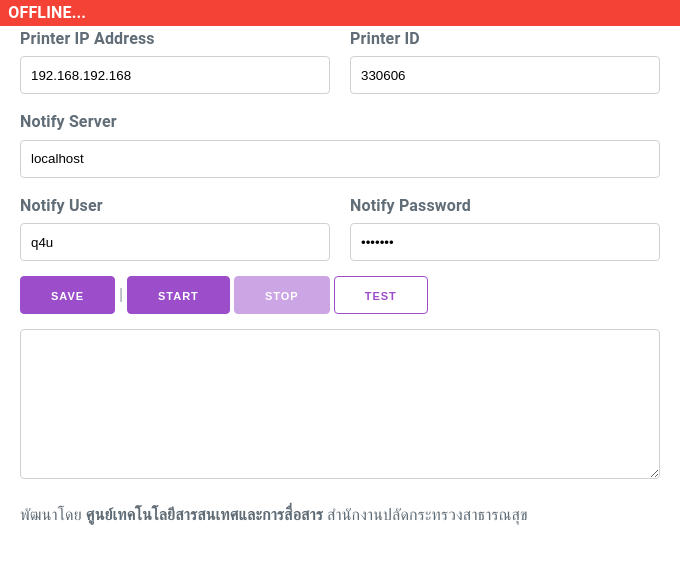
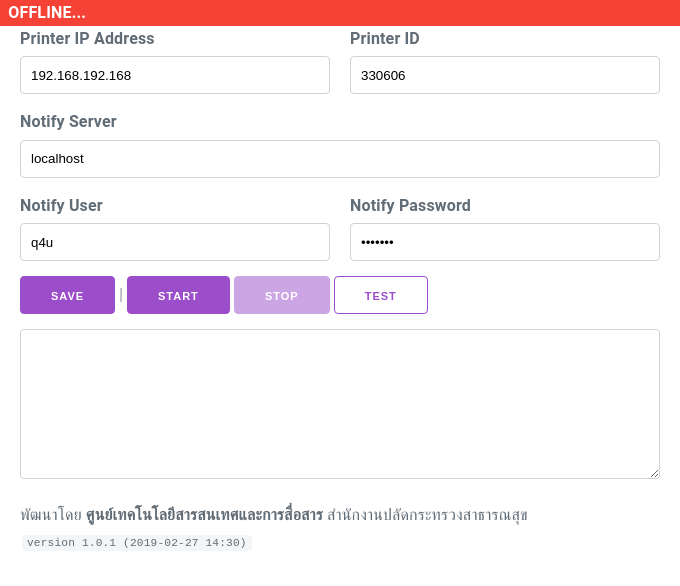
Before and after one commit to mophos/q4u-printer-gateway, an Electron app: page src/index.html in a window 680 px wide. Drawn offline with nearby package versions, Linux system fonts and the light colour scheme.

Commit message:
add version

```diff
--- a/src/index.html
+++ b/src/index.html
@@ -3,7 +3,7 @@
 
 <head>
   <meta charset="UTF-8">
-  <title>Q4U-PRINTER SERVER </title>
+  <title>Q4U-PRINTER SERVER</title>
   <script src="./assets/vanilla.js"></script>
 
   <link rel="stylesheet" href="./assets/milligram.min.css">
@@ -56,6 +56,8 @@
       <textarea name="txtLogs" style="height: 150px;" readonly id="txtLogs"></textarea>
       <span class="h2">
         พัฒนาโดย <strong>ศูนย์เทคโนโลยีสารสนเทศและการสื่อสาร</strong> สำนักงานปลัดกระทรวงสาธารณสุข
+        <br>
+        <code>version 1.0.1 (2019-02-27 14:30)</code>
       </span>
 
     </form>
```
